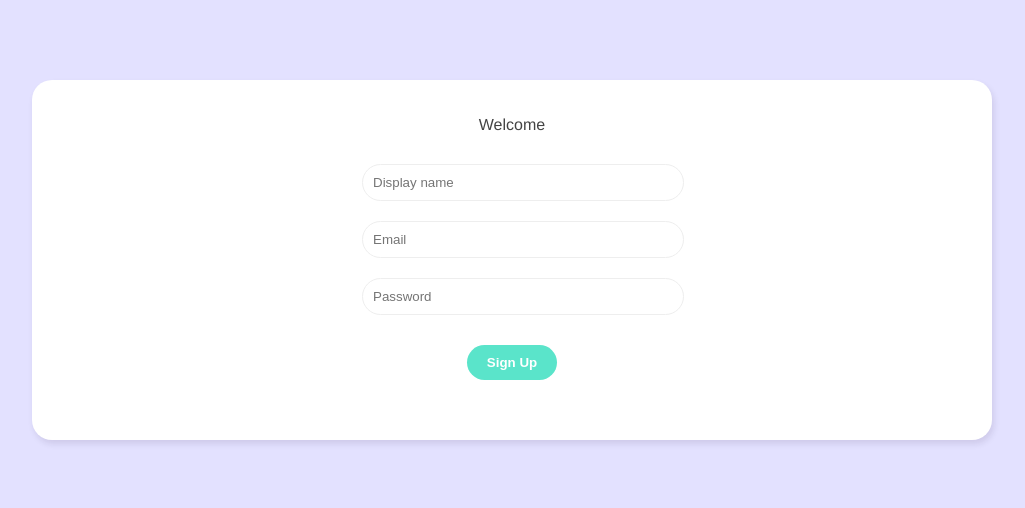
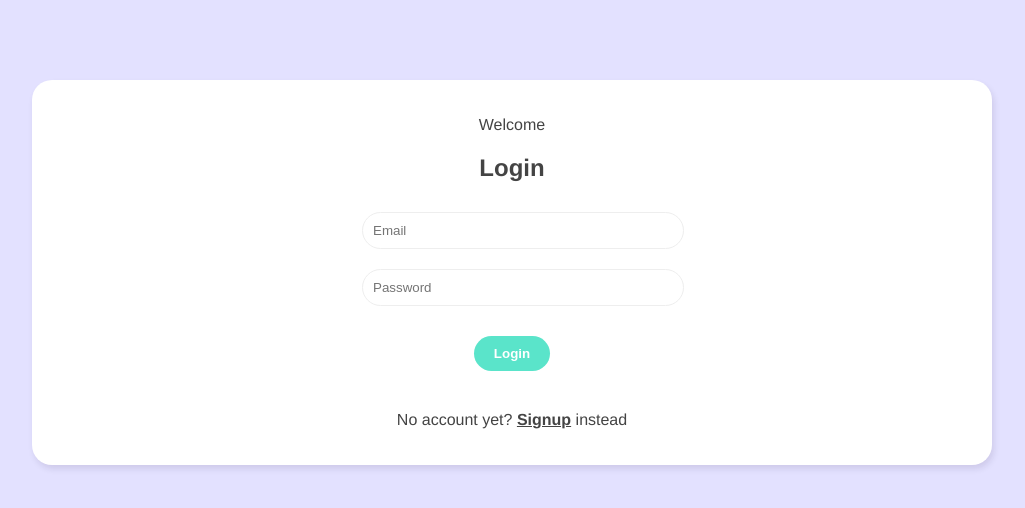
Before and after one commit to sezohessen/VueChatRoom, a Vue app: page / in a window 1280 px wide. Shown: the top 508 px of the page, without its empty margins (128-1153 px from the left). Built offline with nearby package versions, Linux system fonts and the light colour scheme.

Commit message:
Switching login and signup

```diff
--- a/src/views/Welcome.vue
+++ b/src/views/Welcome.vue
@@ -1,16 +1,29 @@
 <template>
   <div class="welcome container">
-      <p>Welcome</p>
-      <SignUp />
-      <!-- <Login /> -->
+    <p>Welcome</p>
+    <div v-if="showLogin">
+        <h2>Login</h2>
+        <Login />
+        <p>No account yet? <span @click="showLogin = false">Signup</span> instead</p>
+    </div>
+    <div v-else>
+        <h1>Signup</h1>
+        <SignUp />
+        <p>Already registered? <span @click="showLogin = true">Login</span> instead</p>
+    </div>
   </div>
 </template>
 
 <script>
 import SignUp from  '../components/SignUp.vue'
 import Login from  '../components/Login.vue'
+import { ref } from '@vue/reactivity'
 export default {
-    components:{SignUp,Login}
+    components:{SignUp,Login},
+    setup(){
+        const showLogin = ref(true)
+        return {showLogin}
+    }
 }
 </script>
 
```
